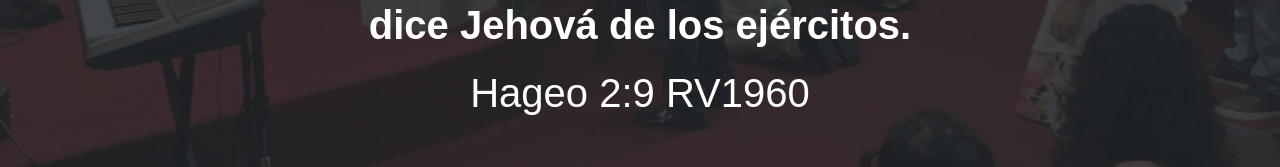
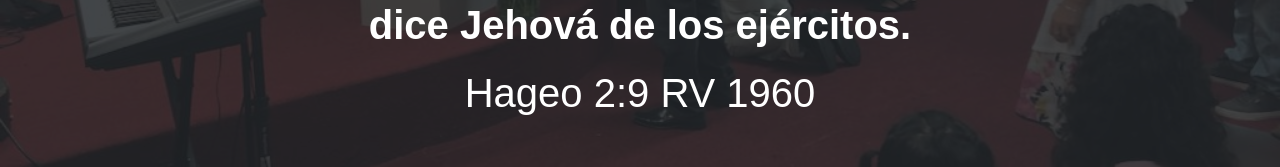
Before and after one commit to samuelchavero/IglesiaIDD.github.io, a plain HTML site: page index.html in a window 1280 px wide. Shown: the part 523-690 px from the top of the page. Drawn offline with Linux system fonts and the light colour scheme; some packages are replaced by stand-ins of ours.

Commit message:
Update index.html

```diff
--- a/index.html
+++ b/index.html
@@ -60,7 +60,7 @@
     <header id="home" class="header">
         <div class="overlay text-white text-center">
             <h1 class="display-2 font-weight-bold my-3"> <br> <br> <br> La gloria postrera de esta casa <br> será mayor que la primera,<br> ha dicho Jehová de los ejércitos; <br> y daré paz en este lugar,<br> dice Jehová de los ejércitos.</h1>
-            <h2 class="display-4 mb-5">Hageo 2:9 RV1960</h2>
+            <h2 class="display-4 mb-5">Hageo 2:9 RV 1960</h2>
 
         </div>
     </header>
```
